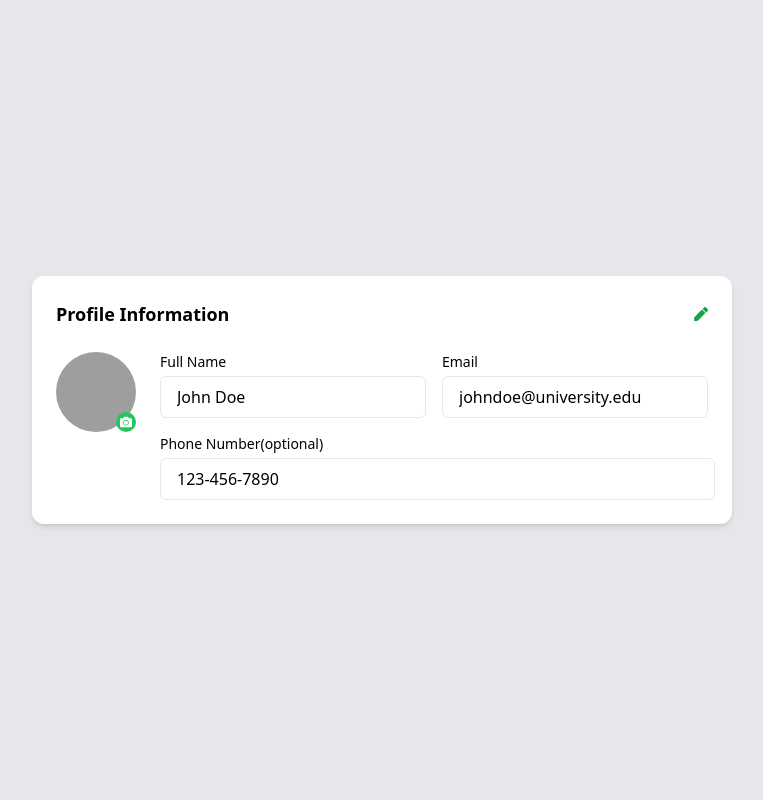
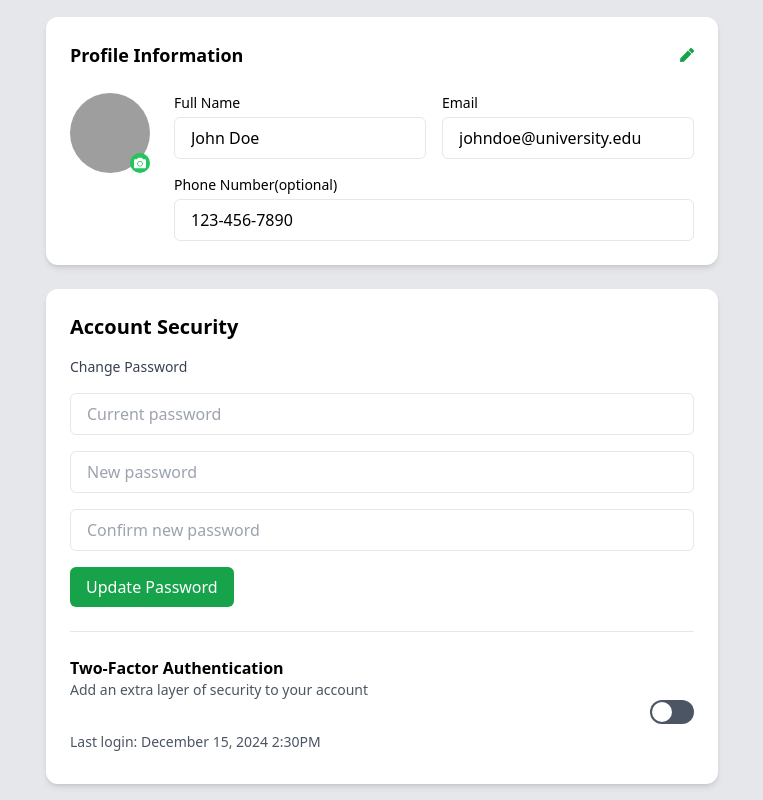
Before and after one commit to Shadowdevsbu/satto-team-2, a React (Vite) app: page /settings in a window 1280 px wide. Shown: the whole page, without its empty margins (258-1021 px from the left). Built offline with nearby package versions, Linux system fonts and the light colour scheme; grey boxes are pictures that could not be loaded.

Commit message:
Added the Account security components to the settings page

```diff
--- /dev/null
+++ b/src/component/SettingsComp/AccountSecurity.jsx
@@ -0,0 +1,66 @@
+import React from "react";
+
+const AccountSecurity = () => {
+  return (
+    <>
+      <section className="bg-white p-6 rounded-xl shadow-md max-w-[700px] w-full mx-auto mx-5 md:mx-auto">
+        <h2 className="text-xl font-bold mb-4">Account Security</h2>
+
+        <form className="space-y-4 mb-6">
+          <label
+            htmlFor="password"
+            className="block text-sm font-medium text-gray-700"
+          >
+            Change Password
+          </label>
+          <input
+            type="password"
+            id="password"
+            placeholder="Current password"
+            className="w-full px-4 py-2 border rounded-md focus:outline-none focus:ring-2 focus:ring-green-500"
+          />
+          <input
+            type="password"
+            id="newPassword"
+            placeholder="New password"
+            className="w-full px-4 py-2 border rounded-md focus:outline-none focus:ring-2 focus:ring-green-500"
+          />
+          <input
+            type="password"
+            id="newPassword"
+            placeholder="Confirm new password"
+            className="w-full px-4 py-2 border rounded-md focus:outline-none focus:ring-2 focus:ring-green-500"
+          />
+
+          <button className="bg-green-600 text-white px-4 py-2 rounded-md hover:bg-green-700 transition">
+            Update Password
+          </button>
+        </form>
+        <hr className="my-6" />
+
+        <div className="mb-2">
+          <div>
+            <h3 className="font-semibold">Two-Factor Authentication</h3>
+            <p className="text-sm text-gray-600">
+              Add an extra layer of security to your account
+            </p>
+          </div>
+
+          <div className="flex flex-col items-end ">
+            <label className="relative inline-flex items-center cursor-pointer">
+              <input type="checkbox" value="" className="sr-only peer" />
+              <div className="w-11 h-6 bg-gray-600 peer-focus:outline-none peer-focus:ring-2 peer-focus:ring-green-400 rounded-full peer dark:bg-gray-700 peer-checked:bg-green-600 transition-all duration-200"></div>
+              <div className="absolute left-0.5 top-0.5 bg-white w-5 h-5 rounded-full transition-all duration-200 peer-checked:translate-x-full peer-checked:left-0.5"></div>
+            </label>
+          </div>
+
+          <p className="text-sm text-gray-600 mt-2">
+            Last login: December 15, 2024 2:30PM
+          </p>
+        </div>
+      </section>
+    </>
+  );
+};
+
+export default AccountSecurity;
--- a/src/component/SettingsComp/ProfileInfo.jsx
+++ b/src/component/SettingsComp/ProfileInfo.jsx
@@ -128,7 +128,7 @@ const SettingsForm = () => {
                   onChange={(e) => setPhoneNumber(e.target.value)}
                   onFocus={(e) => e.target.select()}
                   id="phoneNumber"
-                  className="w-full md:w-[555px] px-4 py-2 border rounded-md focus:outline-none focus:ring-2 focus:ring-green-500"
+                  className="w-full md:w-[520px] px-4 py-2 border rounded-md focus:outline-none focus:ring-2 focus:ring-green-500"
                 />
               </div>
             </form>
--- a/src/pages/SettingsPage.jsx
+++ b/src/pages/SettingsPage.jsx
@@ -1,11 +1,15 @@
-import ProfileInfo from '../component/SettingsComp/ProfileInfo'
+import ProfileInfo from "../component/SettingsComp/ProfileInfo";
+import AccountSecurity from "../component/SettingsComp/AccountSecurity";
 
 const SettingsPage = () => {
   return (
-    <div className="bg-[#E5E7EB] w-full h-screen flex items-center justify-center">
-      <ProfileInfo />
+    <div className="bg-[#E5E7EB] w-full min-h-screen flex items-center justify-center">
+      <div className="flex flex-col gap-6 w-full max-w-2xl">
+        <ProfileInfo />
+        <AccountSecurity />
+      </div>
     </div>
-  )
-}
+  );
+};
 
-export default SettingsPage
+export default SettingsPage;
```
